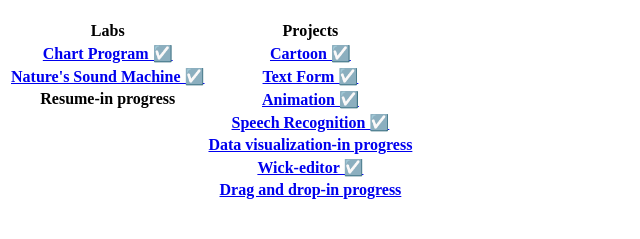
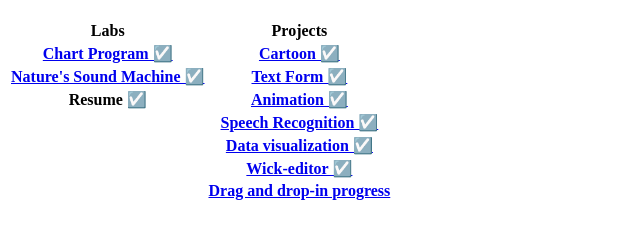
Before and after one commit to qbcoding2/CISC3610-PROJECTS-OF-QUINCY-MILLIEN, a plain HTML site: page index.html in a window 1280 px wide. Shown: the part 61-300 px from the top of the page, without its empty margins (0-640 px from the left). Drawn offline with Linux system fonts and the light colour scheme.

Commit message:
Update index.html

```diff
--- a/index.html
+++ b/index.html
@@ -25,7 +25,7 @@
                         <th><a href="projects/text form/index.html">Text Form ☑️ </a></th>
                     </tr>
                     <tr>
-                        <th><a href="lab/resume/index.html"></a>Resume-in progress</th>
+                        <th><a href="lab/resume/index.html"></a>Resume ☑️ </th>
                         <th><a href="projects/animation/index.html">Animation ☑️ </a></th>
                     </tr>
                     <tr>
@@ -34,7 +34,7 @@
                     </tr>
                     <tr>
                         <th><a href=""></a></th>
-                        <th><a href="projects/data visualization/index.html">Data visualization-in progress</a></th>
+                        <th><a href="projects/data visualization/index.html">Data visualization ☑️ </a></th>
                     </tr>
                     <tr>
                         <th><a href=""></a></th>
```
